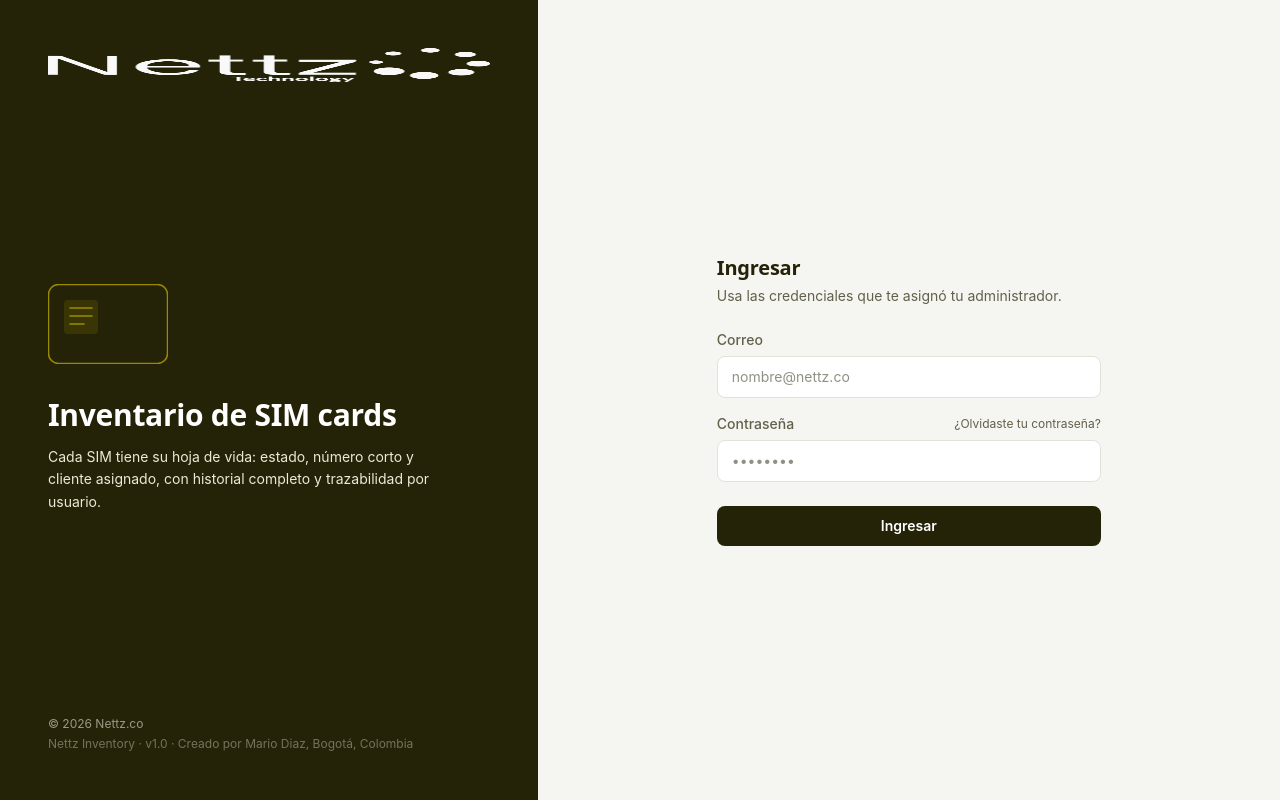
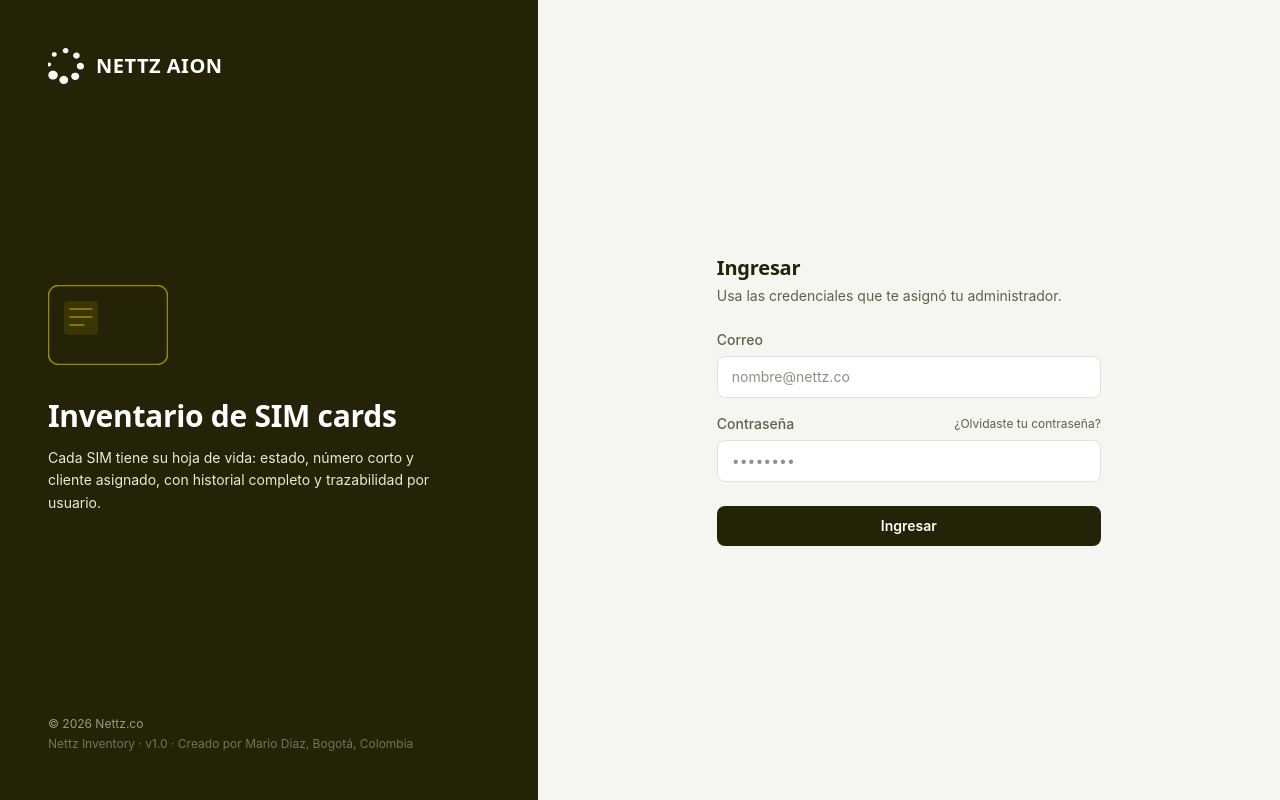
Before and after one commit to NettzCo/NettzInventory, a Next.js app in the folder nettz-sim-inventory/: page /login in a window 1280 px wide. Built offline with nearby package versions, Linux system fonts and the light colour scheme.

Commit message:
Update page.tsx

```diff
--- a/nettz-sim-inventory/app/login/page.tsx
+++ b/nettz-sim-inventory/app/login/page.tsx
@@ -1,4 +1,3 @@
-import Image from "next/image";
 import LoginForm from "./LoginForm";
 import { BRAND } from "@/lib/branding";
 
@@ -10,7 +9,11 @@ export default function LoginPage() {
         className="hidden md:flex md:w-[42%] flex-col justify-between p-12 text-white relative overflow-hidden"
         style={{ background: "var(--ink-900)" }}
       >
-        <Image src={BRAND.logoFull} alt={BRAND.name} width={160} height={50} style={{ width: "auto", height: "34px" }} priority />
+        <div className="flex items-center gap-3">
+          {/* eslint-disable-next-line @next/next/no-img-element */}
+          <img src={BRAND.mark} alt="" style={{ width: "36px", height: "36px" }} />
+          <span className="font-display text-xl font-semibold tracking-wide uppercase">{BRAND.name}</span>
+        </div>
 
         <div>
           {/* Motivo del chip de la SIM, como firma visual del producto */}
@@ -41,8 +44,10 @@ export default function LoginPage() {
       {/* Panel derecho: formulario */}
       <div className="flex-1 flex items-center justify-center p-8">
         <div className="w-full max-w-sm">
-          <div className="mb-8 md:hidden">
-            <Image src={BRAND.logoFull} alt={BRAND.name} width={140} height={44} style={{ width: "auto", height: "26px" }} priority />
+          <div className="mb-8 md:hidden flex items-center gap-2">
+            {/* eslint-disable-next-line @next/next/no-img-element */}
+            <img src={BRAND.mark} alt="" style={{ width: "28px", height: "28px" }} />
+            <span className="font-display text-lg font-semibold tracking-wide uppercase">{BRAND.name}</span>
           </div>
 
           <h2 className="font-display text-xl font-semibold mb-1">Ingresar</h2>
```
